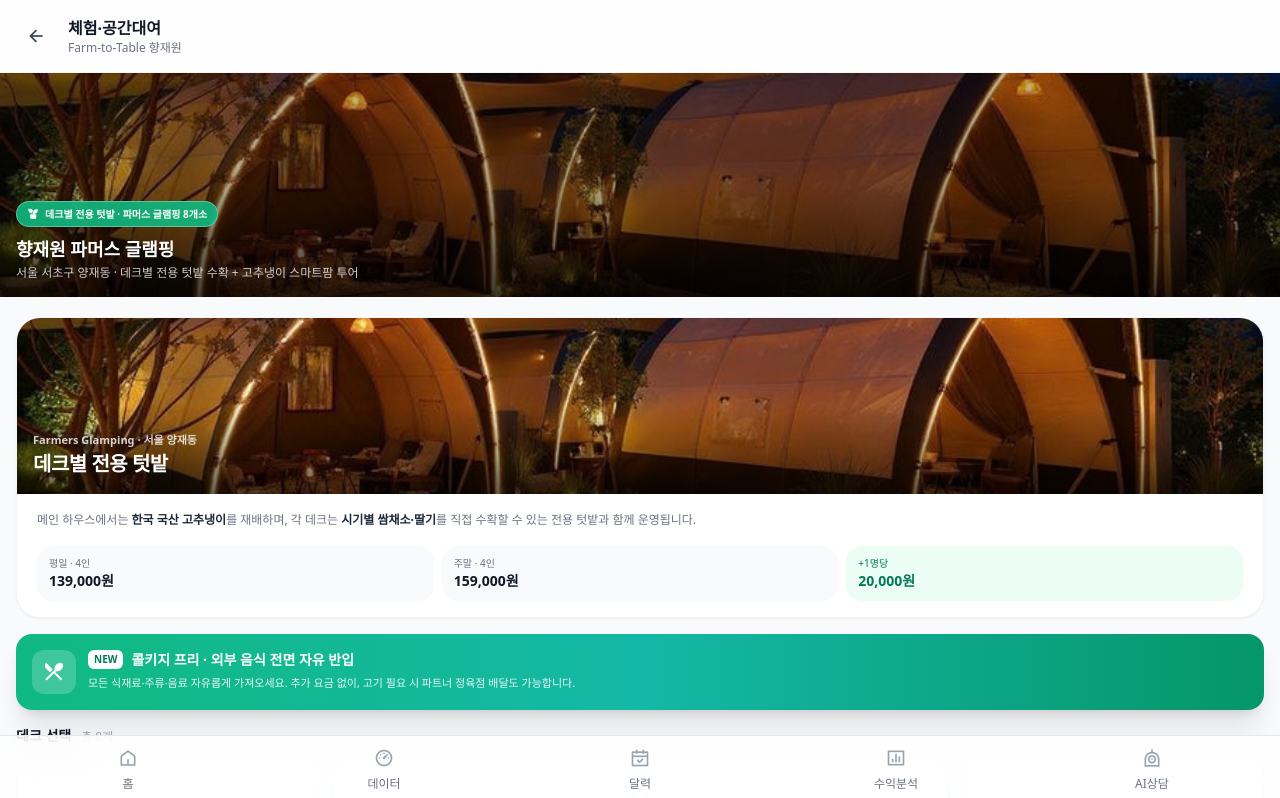
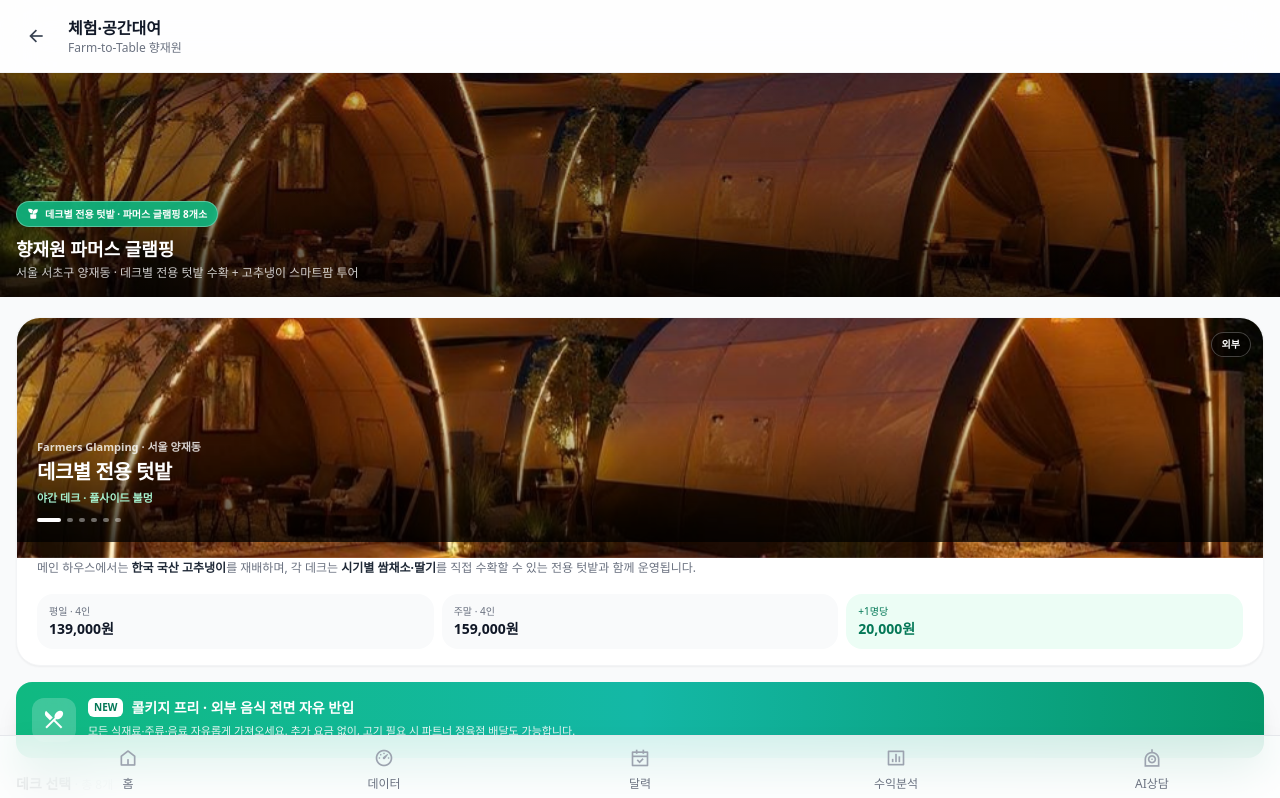
Before and after one commit to choijungman12/hyangjae-app, a React (Vite) app: page /booking in a window 1280 px wide. Shown: the top 798 px of the page. Built offline with nearby package versions, Linux system fonts and the light colour scheme.

Commit message:
feat(booking): 데크 공간 소개 캐러셀 + 와사비 강판체험 제거

```diff
--- a/src/data/products.ts
+++ b/src/data/products.ts
@@ -467,10 +467,4 @@ export const BOOKING_ADDONS: BookingAddOn[] = [
     description: '딸기 시즌 한정 대량 수확 체험',
     availability: '12월 ~ 5월',
   },
-  {
-    id: 'wasabi-grater',
-    name: '와사비 강판 체험',
-    price: 5000,
-    description: '투어 중 직접 강판으로 고추냉이 갈아보기',
-  },
 ];
--- a/src/pages/booking/page.tsx
+++ b/src/pages/booking/page.tsx
@@ -70,21 +70,8 @@ const ADDONS = [
   },
 ];
 
-/* 체험 프로그램은 데크 예약자 전용.
- * 와사비 강판 체험은 데크 옵션(BOOKING_ADDONS)으로도 제공되며, 여기서는 단독 체험으로도 선택 가능.
- */
+/* 체험 프로그램은 데크 예약자 전용. */
 const EXPERIENCE_PROGRAMS = [
-  {
-    id: 'wasabi-grater',
-    name: '와사비 강판 체험',
-    duration: '15분',
-    price: 5000,
-    unit: '1인',
-    icon: 'ri-knife-line',
-    color: 'from-emerald-500 to-teal-600',
-    image: '/facility-images/facility-00.jpg',
-    desc: '메인 하우스(스마트팜 150평) 투어 중 직접 강판으로 고추냉이를 갈아보는 체험 (수확 불가)',
-  },
   {
     id: 'tutor',
     name: '영어 튜터 프로그램',
@@ -167,6 +154,40 @@ type SelectedExperience = {
   time: string;  // 체험 진행 시각 (평일 11:00 / 주말 11:00 또는 15:00)
 };
 
+/* 데크 공간 소개 캐러셀 — 내부·외부 혼합 · 6초마다 자동 전환 */
+const DECK_SLIDES: { src: string; caption: string; tag: '외부' | '내부 레이아웃' | '3D 렌더링' }[] = [
+  {
+    src: '/facility-images/향재원  (1).jpg',
+    caption: '야간 데크 · 풀사이드 불멍',
+    tag: '외부',
+  },
+  {
+    src: '/facility-images/facility-09.jpg',
+    caption: '데크 + 연못 · 야간 조명',
+    tag: '외부',
+  },
+  {
+    src: '/facility-images/향재원  (4).png',
+    caption: '일몰 수영장 야외 공간',
+    tag: '외부',
+  },
+  {
+    src: '/facility-images/향재원 조감도 (7).png',
+    caption: '8개 데크 + 전용 텃밭 배치',
+    tag: '내부 레이아웃',
+  },
+  {
+    src: '/facility-images/A_detailed_3D_rendering_of_a_luxurious_glamping_si-1760445157424.png',
+    caption: '럭셔리 글램핑 · 3D 렌더링',
+    tag: '3D 렌더링',
+  },
+  {
+    src: '/facility-images/향재원 조감도 (5).png',
+    caption: '달빛 야간 데크 · 보라 스마트팜',
+    tag: '외부',
+  },
+];
+
 export default function Booking() {
   const glampingOutdoor  = useCustomImage('glamping-outdoor',  '/facility-images/facility-09.jpg');
   const glampingInterior = useCustomImage('glamping-interior', '/facility-images/facility-00.jpg');
@@ -184,6 +205,16 @@ export default function Booking() {
   const [selectedBookingAddons, setSelectedBookingAddons] = useState<string[]>([]);
   /** 선택된 체험 프로그램 — 최대 1개씩 선택 (id → 진행 시각) */
   const [selectedExperiences, setSelectedExperiences] = useState<SelectedExperience[]>([]);
+  /** 데크 공간 소개 캐러셀 인덱스 */
+  const [deckSlideIndex, setDeckSlideIndex] = useState(0);
+
+  // 데크 캐러셀 자동 전환 (6초 간격)
+  useEffect(() => {
+    const timer = setInterval(() => {
+      setDeckSlideIndex(prev => (prev + 1) % DECK_SLIDES.length);
+    }, 6000);
+    return () => clearInterval(timer);
+  }, []);
 
   const currentMonth = new Date().getMonth() + 1;
   const currentHarvest = getHarvestForMonth(currentMonth);
@@ -332,15 +363,63 @@ export default function Booking() {
       </section>
 
       {/* ═══════ 공간 대여 (체험 프로그램 통합) ═══════ */}
-          {/* 공간 소개 — 심플 Apple 스타일 */}
+          {/* 공간 소개 — 애니메이션 캐러셀 (Ken Burns + 자동 전환) */}
           <section className="px-4 pt-5">
             <div className="rounded-3xl overflow-hidden bg-white shadow-sm border border-gray-100">
-              <div className="relative h-44">
-                <img src={glampingOutdoor} alt="향재원 파머스 글램핑" className="w-full h-full object-cover" />
-                <div className="absolute inset-0 bg-gradient-to-t from-black/60 via-transparent to-transparent" />
-                <div className="absolute bottom-4 left-4 right-4 text-white">
-                  <p className="text-[11px] font-semibold text-white/80 mb-0.5">Farmers Glamping · 서울 양재동</p>
-                  <h3 className="text-xl font-black tracking-tight">데크별 전용 텃밭</h3>
+              <div className="relative h-56">
+                {/* 배경 이미지 레이어 (크로스페이드 + Ken Burns) */}
+                {DECK_SLIDES.map((slide, i) => (
+                  <div
+                    key={slide.src}
+                    className={`absolute inset-0 transition-opacity duration-1000 ease-in-out ${
+                      i === deckSlideIndex ? 'opacity-100' : 'opacity-0'
+                    }`}
+                    aria-hidden={i !== deckSlideIndex}
+                  >
+                    <img
+                      src={slide.src}
+                      alt={slide.caption}
+                      className={`w-full h-full object-cover ${i === deckSlideIndex ? 'animate-ken-burns' : ''}`}
+                      loading={i === 0 ? 'eager' : 'lazy'}
+                    />
+                  </div>
+                ))}
+
+                {/* 하단 그라데이션 오버레이 */}
+                <div className="absolute inset-0 bg-gradient-to-t from-black/75 via-black/15 to-transparent pointer-events-none" />
+
+                {/* 태그 배지 (우측 상단) */}
+                <div className="absolute top-3 right-3">
+                  <span
+                    key={`tag-${deckSlideIndex}`}
+                    className="inline-block px-2.5 py-1 rounded-full bg-black/40 backdrop-blur-xl border border-white/25 text-[10px] font-black text-white animate-slide-in-left"
+                  >
+                    {DECK_SLIDES[deckSlideIndex].tag}
+                  </span>
+                </div>
+
+                {/* 텍스트 컨텐츠 */}
+                <div className="absolute bottom-0 left-0 right-0 p-5 text-white">
+                  <div key={`caption-${deckSlideIndex}`} className="animate-slide-in-left">
+                    <p className="text-[11px] font-semibold text-white/80 mb-0.5">Farmers Glamping · 서울 양재동</p>
+                    <h3 className="text-xl font-black tracking-tight mb-1">데크별 전용 텃밭</h3>
+                    <p className="text-[11px] text-emerald-200 font-bold">{DECK_SLIDES[deckSlideIndex].caption}</p>
+                  </div>
+
+                  {/* 인디케이터 도트 */}
+                  <div className="flex gap-1.5 mt-3">
+                    {DECK_SLIDES.map((_, i) => (
+                      <button
+                        key={i}
+                        type="button"
+                        onClick={() => setDeckSlideIndex(i)}
+                        aria-label={`${i + 1}번째 슬라이드`}
+                        className={`h-1 rounded-full transition-all duration-500 ${
+                          i === deckSlideIndex ? 'w-6 bg-white' : 'w-1.5 bg-white/40 hover:bg-white/70'
+                        }`}
+                      />
+                    ))}
+                  </div>
                 </div>
               </div>
               <div className="px-5 py-4">
--- a/src/pages/crop-detail/page.tsx
+++ b/src/pages/crop-detail/page.tsx
@@ -761,8 +761,8 @@ export default function CropDetail() {
                 <span>약 <b>20분 가이드 투어</b> + 웰컴 와사비 시식 (데크 예약에 기본 포함)</span>
               </li>
               <li className="flex items-start gap-2">
-                <i className="ri-knife-line text-blue-600 mt-0.5 flex-shrink-0" />
-                <span>투어 중 직접 강판으로 갈아보는 <b>와사비 강판 체험(+5,000원)</b> 옵션 제공</span>
+                <i className="ri-walk-line text-blue-600 mt-0.5 flex-shrink-0" />
+                <span><b>영어 튜터 프로그램 · 심화 투어</b> 등 체험은 데크 예약자에게만 옵션으로 제공됩니다</span>
               </li>
             </ul>
           </div>
--- a/src/pages/profile/page.tsx
+++ b/src/pages/profile/page.tsx
@@ -25,7 +25,7 @@ type Booking = {
 
 const INITIAL_BOOKING_HISTORY: Booking[] = [
   { id: 1, type: '3번 글램핑 데크 · 6인 + 불멍', date: '2026-04-13', time: '18:30', guests: 6, price: 229000, status: 'confirmed' },
-  { id: 2, type: '와사비 강판 체험', date: '2026-04-13', time: '15:00', guests: 2, price: 10000, status: 'confirmed' },
+  { id: 2, type: '메인 하우스 심화 투어', date: '2026-04-13', time: '15:00', guests: 2, price: 30000, status: 'confirmed' },
   { id: 3, type: '5번 글램핑 데크 · 8인', date: '2026-03-20', time: '11:00', guests: 4, price: 139000, status: 'done' },
 ];
 
```
